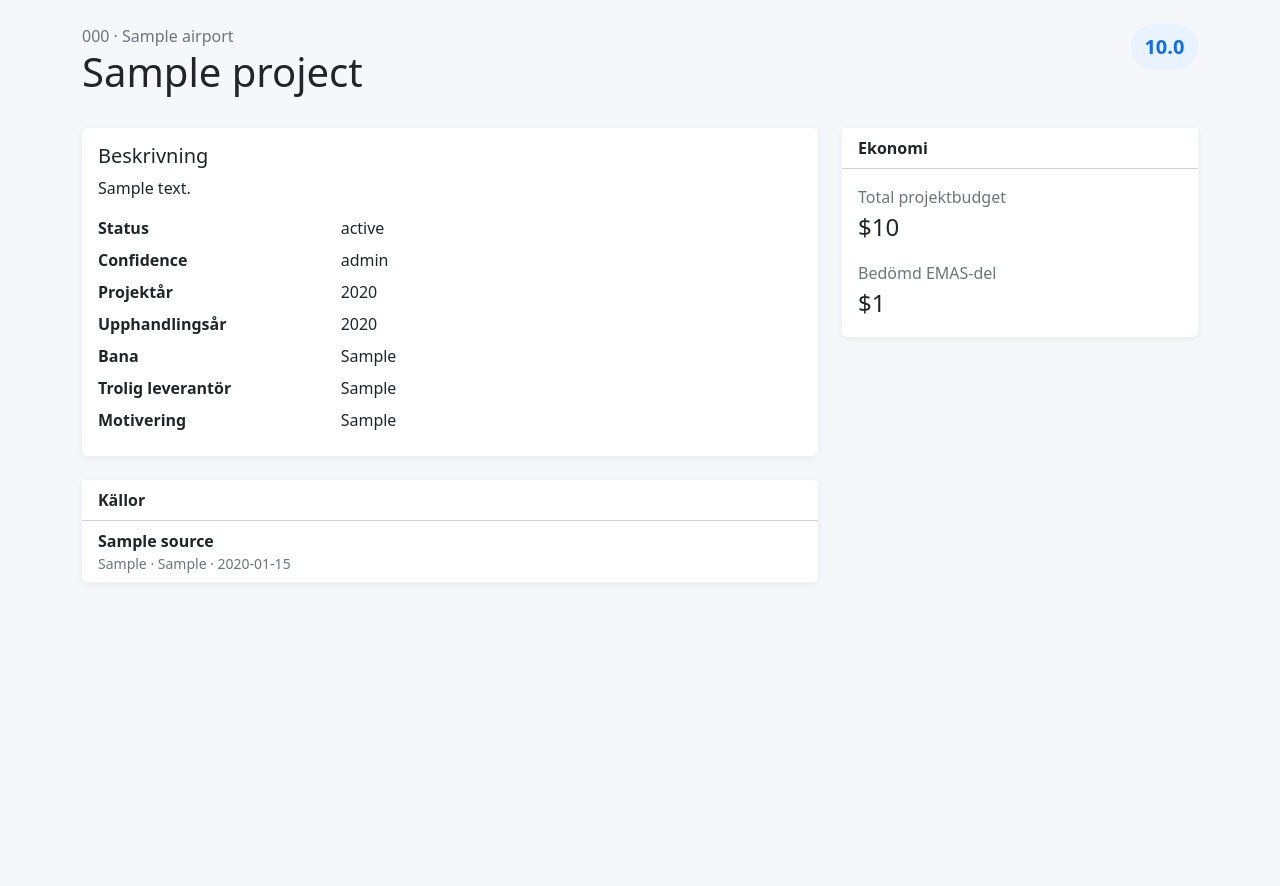
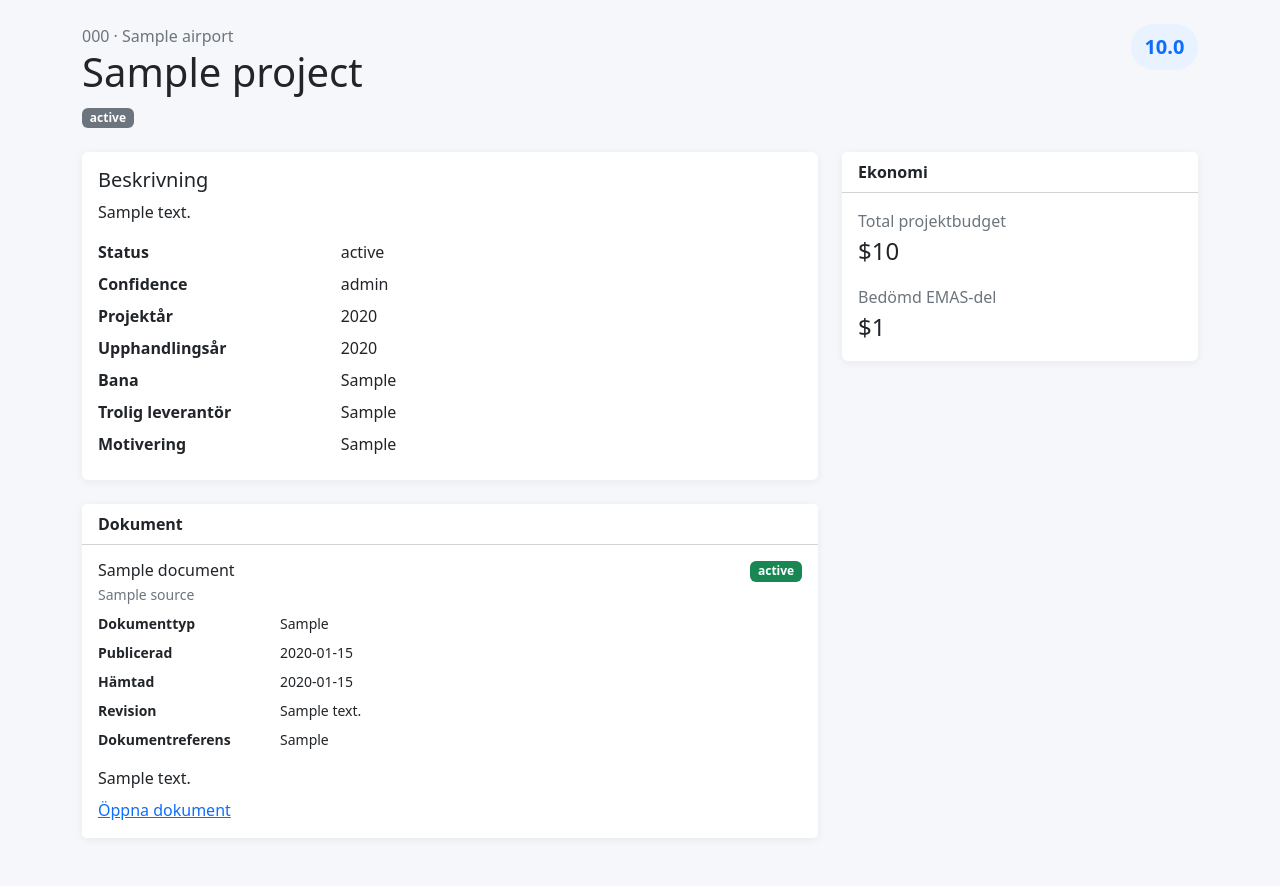
Before and after one commit to MantorpLasse/rwi, a FastAPI app: page /projects/1 in a window 1280 px wide. Shown: the part 56-942 px from the top of the page. Before the commit the page ends 629 px from the top, so only its background shows below. Run offline with FastAPI, Linux system fonts and the light colour scheme; tables that the repository leaves empty hold one stand-in row (values such as "Sample post").

Commit message:
Sprint 2: Add normalized Project Workspace
Replace legacy project source rendering with normalized Documents and PublishingSource data, add status and empty states, and add route/template tests.

```diff
--- a/app/main.py
+++ b/app/main.py
@@ -1,6 +1,6 @@
 from typing import Optional
 
-from fastapi import Depends, FastAPI, Query, Request
+from fastapi import Depends, FastAPI, HTTPException, Query, Request
 from fastapi.responses import HTMLResponse
 from fastapi.staticfiles import StaticFiles
 from fastapi.templating import Jinja2Templates
@@ -9,7 +9,7 @@ from sqlalchemy.orm import Session, joinedload, selectinload
 
 from app.config import settings
 from app.database import get_db
-from app.models import Airport, Incident, Project
+from app.models import Airport, Document, Incident, Project
 
 
 app = FastAPI(title=settings.app_name)
@@ -89,7 +89,7 @@ def airport_detail(request: Request, airport_id: int, db: Session = Depends(get_
         .where(Airport.id == airport_id)
         .options(
             selectinload(Airport.runways),
-            selectinload(Airport.projects).selectinload(Project.sources),
+            selectinload(Airport.projects),
             selectinload(Airport.installations),
             selectinload(Airport.incidents),
         )
@@ -163,8 +163,15 @@ def project_detail(request: Request, project_id: int, db: Session = Depends(get_
     project = db.scalar(
         select(Project)
         .where(Project.id == project_id)
-        .options(joinedload(Project.airport), joinedload(Project.runway), selectinload(Project.sources))
+        .options(
+            joinedload(Project.airport),
+            joinedload(Project.runway),
+            selectinload(Project.documents).selectinload(Document.source),
+        )
     )
+    if project is None:
+        raise HTTPException(status_code=404, detail="Project not found")
+
     return templates.TemplateResponse(
         request=request,
         name="projects/detail.html",
--- a/app/templates/projects/detail.html
+++ b/app/templates/projects/detail.html
@@ -3,8 +3,11 @@
 {% block content %}
 <div class="d-flex justify-content-between align-items-start mb-4">
     <div>
-        <div class="text-secondary">{{ project.airport.iata_code }} · {{ project.airport.name }}</div>
+        <div class="text-secondary">
+            {% if project.airport.iata_code %}{{ project.airport.iata_code }} · {% endif %}{{ project.airport.name }}
+        </div>
         <h1>{{ project.title }}</h1>
+        <span class="badge text-bg-secondary">{{ project.status }}</span>
     </div>
     <span class="score-pill score-large">{{ "%.1f"|format(project.probability_score) }}</span>
 </div>
@@ -13,7 +16,7 @@
     <div class="col-lg-8">
         <div class="card mb-4">
             <div class="card-body">
-                <h5>Beskrivning</h5>
+                <h2 class="h5">Beskrivning</h2>
                 <p>{{ project.description or "Ingen beskrivning." }}</p>
 
                 <dl class="row mb-0">
@@ -29,15 +32,49 @@
         </div>
 
         <div class="card">
-            <div class="card-header bg-white fw-semibold">Källor</div>
+            <div class="card-header bg-white fw-semibold">Dokument</div>
             <div class="list-group list-group-flush">
-                {% for source in project.sources %}
-                <a class="list-group-item list-group-item-action" href="{{ source.url }}" target="_blank" rel="noopener">
-                    <strong>{{ source.title }}</strong>
-                    <div class="small text-secondary">{{ source.publisher or "Okänd utgivare" }} · {{ source.source_type }} · {{ source.published_date or "datum saknas" }}</div>
-                </a>
+                {% for document in project.documents %}
+                <article class="list-group-item py-3">
+                    <div class="d-flex flex-wrap justify-content-between align-items-start gap-2 mb-2">
+                        <div>
+                            <h2 class="h6 mb-1">{{ document.title }}</h2>
+                            <div class="small text-secondary">{{ document.source.name }}</div>
+                        </div>
+                        {% set status_classes = {
+                            "active": "text-bg-success",
+                            "incomplete": "text-bg-warning",
+                            "superseded": "text-bg-secondary",
+                            "withdrawn": "text-bg-danger",
+                            "unavailable": "text-bg-dark"
+                        } %}
+                        <span class="badge {{ status_classes.get(document.status, 'text-bg-light border text-dark') }}">{{ document.status }}</span>
+                    </div>
+
+                    {% if document.status == "incomplete" %}
+                    <div class="alert alert-warning py-2" role="alert">
+                        <strong>Ofullständig dokumentpost.</strong> Länken kan leda till utgivarens startsida i stället för den exakta publikationen. Verifiera metadata innan dokumentet används som underlag.
+                    </div>
+                    {% endif %}
+
+                    {% if document.document_type or document.published_date or document.accessed_date or document.revision or document.document_reference %}
+                    <dl class="row small mb-2">
+                        {% if document.document_type %}<dt class="col-sm-4 col-md-3">Dokumenttyp</dt><dd class="col-sm-8 col-md-9">{{ document.document_type }}</dd>{% endif %}
+                        {% if document.published_date %}<dt class="col-sm-4 col-md-3">Publicerad</dt><dd class="col-sm-8 col-md-9">{{ document.published_date }}</dd>{% endif %}
+                        {% if document.accessed_date %}<dt class="col-sm-4 col-md-3">Hämtad</dt><dd class="col-sm-8 col-md-9">{{ document.accessed_date }}</dd>{% endif %}
+                        {% if document.revision %}<dt class="col-sm-4 col-md-3">Revision</dt><dd class="col-sm-8 col-md-9">{{ document.revision }}</dd>{% endif %}
+                        {% if document.document_reference %}<dt class="col-sm-4 col-md-3">Dokumentreferens</dt><dd class="col-sm-8 col-md-9">{{ document.document_reference }}</dd>{% endif %}
+                    </dl>
+                    {% endif %}
+
+                    {% if document.summary %}<p class="mb-2">{{ document.summary }}</p>{% endif %}
+                    {% if document.url %}<a href="{{ document.url }}" target="_blank" rel="noopener">Öppna dokument</a>{% endif %}
+                </article>
                 {% else %}
-                <div class="list-group-item text-secondary">Inga källor registrerade.</div>
+                <div class="list-group-item py-4">
+                    <p class="fw-semibold mb-1">Inga normaliserade dokument är kopplade till projektet.</p>
+                    <p class="text-secondary mb-0">Det betyder inte nödvändigtvis att stödmaterial saknas. Äldre källposter kan fortfarande vänta på normalisering.</p>
+                </div>
                 {% endfor %}
             </div>
         </div>
```
Also changed, not shown: tests/test_project_workspace.py (added, +238 -0 lines).
